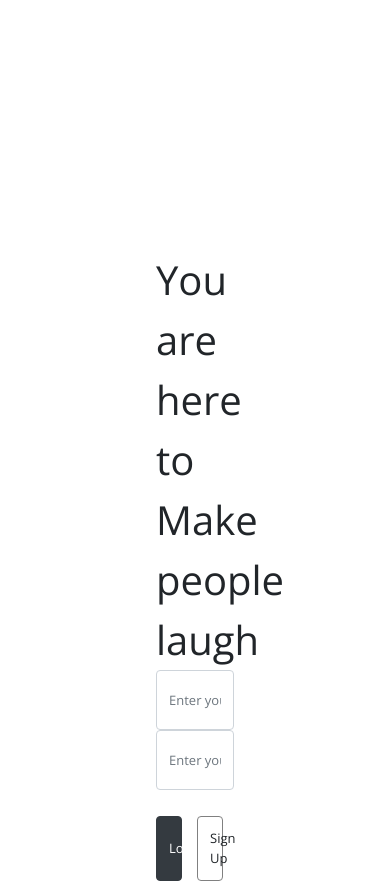
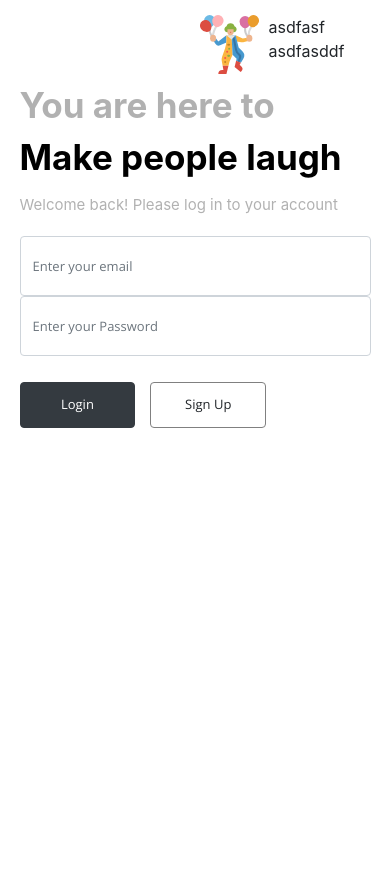
Before and after one commit to LinusBF/iv1201-frontend, a React app: page / in a window 390 px wide. After the commit the page ends 844 px from the top, so only its background shows below. Built offline with nearby package versions, Linux system fonts and the light colour scheme; some packages are replaced by stand-ins of ours.

Commit message:
login and register working

```diff
--- a/client/components/layout/Layout.js
+++ b/client/components/layout/Layout.js
@@ -1,6 +1,7 @@
 import React, {Component} from 'react';
 import {Route, Switch} from 'react-router-dom';
 import Login from '../login/Login';
+import Register from '../register/Register';
 
 class Layout extends Component {
   constructor(props) {
@@ -10,6 +11,7 @@ class Layout extends Component {
     return (
       <div className={'layoutBody'}>
         <Switch>
+          <Route path="/Register" render={() => <Register />} />
           <Route path="/" render={() => <Login />} />
         </Switch>
       </div>
--- a/client/components/login/Login.css
+++ b/client/components/login/Login.css
@@ -1,24 +1,51 @@
+.logo {
+    display: flex;
+    margin-left: 200px;
+    margin-top: 15px;
+}
+
+.logoright {
+    display: flex;
+    flex-direction: column;
+    margin-left: 10px;
+}
+
 .loginForm {
     width: 20%;
     margin: auto;
-    margin-top: 250px;
-    font-family: 'Open Sans', sans-serif !important;
+    margin-top: 170px;
+
 }
 
-#headlines {
-    font-size: 40px;
+#headline1 {
+    font-size: 35px;
+    font-weight: bold;
+    color: #000000;
+    opacity: 0.3;
 }
 
-.input {
-    height: 60px;
-    margin-bottom: 0;
+#headline2 {
+    font-size: 35px;
+    font-weight: bold;
+    color: #000000;
+    opacity: 1;
 }
+
+#headline3 {
+    font-size: 15px;
+    color: #000000;
+    opacity: 0.3;
+    margin-top: 10px;
+    margin-bottom:20px;
+}
+
 
 #loginButton {
     width: 33%;
     margin-top: 10px;
     font-size: 13px;
     padding: 12px;
+    font-family: 'Open Sans', sans-serif !important;
 }
 
 #signUpButton {
@@ -29,15 +56,25 @@
     font-size: 13px;
     padding: 12px;
     background-color: white;
+    font-family: 'Open Sans', sans-serif !important;
 }
 
 #inputPass {
     height: 60px;
     font-size: 13px;
+    font-family: 'Open Sans', sans-serif !important;
 }
 
 
 #inputMail {
     height: 60px;
     font-size: 13px;
+    font-family: 'Open Sans', sans-serif !important;
 }
+
+@media screen and (max-width: 800px){
+    .loginForm {
+        width: 90%;
+        margin-top: 5px;
+    }
+}
--- a/client/components/login/Login.js
+++ b/client/components/login/Login.js
@@ -2,10 +2,12 @@ import React, {Component} from 'react';
 import firebase from '../../firebaseConfig';
 import {Form, Button, ButtonToolbar} from 'react-bootstrap';
 import './Login.css';
+import clown from '../../Images/flat.svg';
 
 class Login extends Component {
   constructor(props) {
     super(props);
+
     this.handleSubmit = this.handleSubmit.bind(this);
   }
 
@@ -24,12 +26,20 @@ class Login extends Component {
 
   render() {
     return (
+      <div>
+        <div className={'logo'}>
+          <div className={'clownIcon'}>
+            <img src={clown} alt={'...'} />
+          </div>
+          <div className={'logoright'}>
+            <div>asdfasf</div>
+            <div>asdfasddf</div>
+          </div>
+        </div>
         <div className={'loginForm'}>
-        <div id={'headlines'}>
-          You are here to
-          <br />
-          Make people laugh
-        </div>
+          <div id={'headline1'}>You are here to</div>
+          <div id={'headline2'}>Make people laugh</div>
+          <div id={'headline3'}>Welcome back! Please log in to your account</div>
           <Form onSubmit={this.handleSubmit}>
             <Form.Group style={{marginBottom: 0}} controlId="formBasicEmail">
               <Form.Control id={'inputMail'} type="email" placeholder="Enter your email" />
@@ -41,11 +51,12 @@ class Login extends Component {
               <Button id={'loginButton'} type="submit" variant={'dark'}>
                 Login
               </Button>
-            <Button id={'signUpButton'} type="submit" variant={'light'}>
+              <Button href={'/Register'} id={'signUpButton'} variant={'light'}>
                 Sign Up
               </Button>
             </ButtonToolbar>
           </Form>
+        </div>
       </div>
     );
   }
--- a/client/components/register/Register.js
+++ b/client/components/register/Register.js
@@ -1,8 +1,10 @@
 import React, {Component} from 'react';
 import firebase from '../../firebaseConfig';
-import {Form, Button} from 'react-bootstrap';
+import {Form, Button, ButtonToolbar} from 'react-bootstrap';
+import '../login/Login.css';
+import clown from '../../Images/flat.svg';
 
-class Login extends Component {
+class Register extends Component {
   constructor(props) {
     super(props);
     this.handleSubmit = this.handleSubmit.bind(this);
@@ -14,33 +16,49 @@ class Login extends Component {
       .auth()
       .createUserWithEmailAndPassword(e.target[0].value, e.target[1].value)
       .then(r => {
-        console.error(r);
+        console.info(r);
       })
       .catch(e => {
-        console.error('sign up not succesful', e);
+        console.error('login not succesful', e);
       });
   }
 
   render() {
     return (
+      <div>
+        <div className={'logo'}>
+          <div className={'clownIcon'}>
+            <img src={clown} alt={'...'} />
+          </div>
+          <div className={'logoright'}>
+            <div>asdfasf</div>
+            <div>asdfasddf</div>
+          </div>
+        </div>
         <div className={'loginForm'}>
+          <div id={'headline1'}>You are here to</div>
+          <div id={'headline2'}>Make people laugh</div>
+          <div id={'headline3'}>Welcome back! Please log in to your account</div>
           <Form onSubmit={this.handleSubmit}>
-          <Form.Group controlId="formBasicEmail">
-            <Form.Label>Email address</Form.Label>
-            <Form.Control type="email" placeholder="Enter email" />
+            <Form.Group style={{marginBottom: 0}} controlId="formBasicEmail">
+              <Form.Control id={'inputMail'} type="email" placeholder="Enter your email" />
             </Form.Group>
-
-          <Form.Group controlId="formBasicPassword">
-            <Form.Label>Password</Form.Label>
-            <Form.Control type="password" placeholder="Password" />
+            <Form.Group style={{marginTop: 0}} controlId="formBasicPassword">
+              <Form.Control id={'inputPass'} type="password" placeholder="Enter your Password" />
             </Form.Group>
-          <Button variant="primary" type="submit">
-            Login
+            <ButtonToolbar>
+              <Button id={'loginButton'} type="submit" variant={'dark'}>
+                Sign Up
               </Button>
+              <Button href={'/'} id={'signUpButton'} type="submit" variant={'light'}>
+                Login instead
+              </Button>
+            </ButtonToolbar>
           </Form>
+        </div>
       </div>
     );
   }
 }
 
-export default Login;
+export default Register;
--- a/package.json
+++ b/package.json
@@ -71,6 +71,7 @@
     "react": "^16.12.0",
     "react-bootstrap": "^1.0.0-beta.16",
     "react-dom": "^16.12.0",
+    "react-router": "^5.1.2",
     "react-router-dom": "^5.1.2",
     "request": "^2.88.0",
     "request-promise-native": "^1.0.8",
--- a/webpack.config.js
+++ b/webpack.config.js
@@ -30,7 +30,7 @@ module.exports = {
       {
         test: /\.(png|svg|jpg|gif)$/,
         loader: 'file-loader',
-        options: {name: '/static/[name].[ext]'},
+        options: {name: '[path][name].[ext]'},
       },
     ],
   },
```
Also changed, not shown: client/Images/flat.svg (added), 1 other file. Lines whose indentation alone changed are shown as unchanged.
